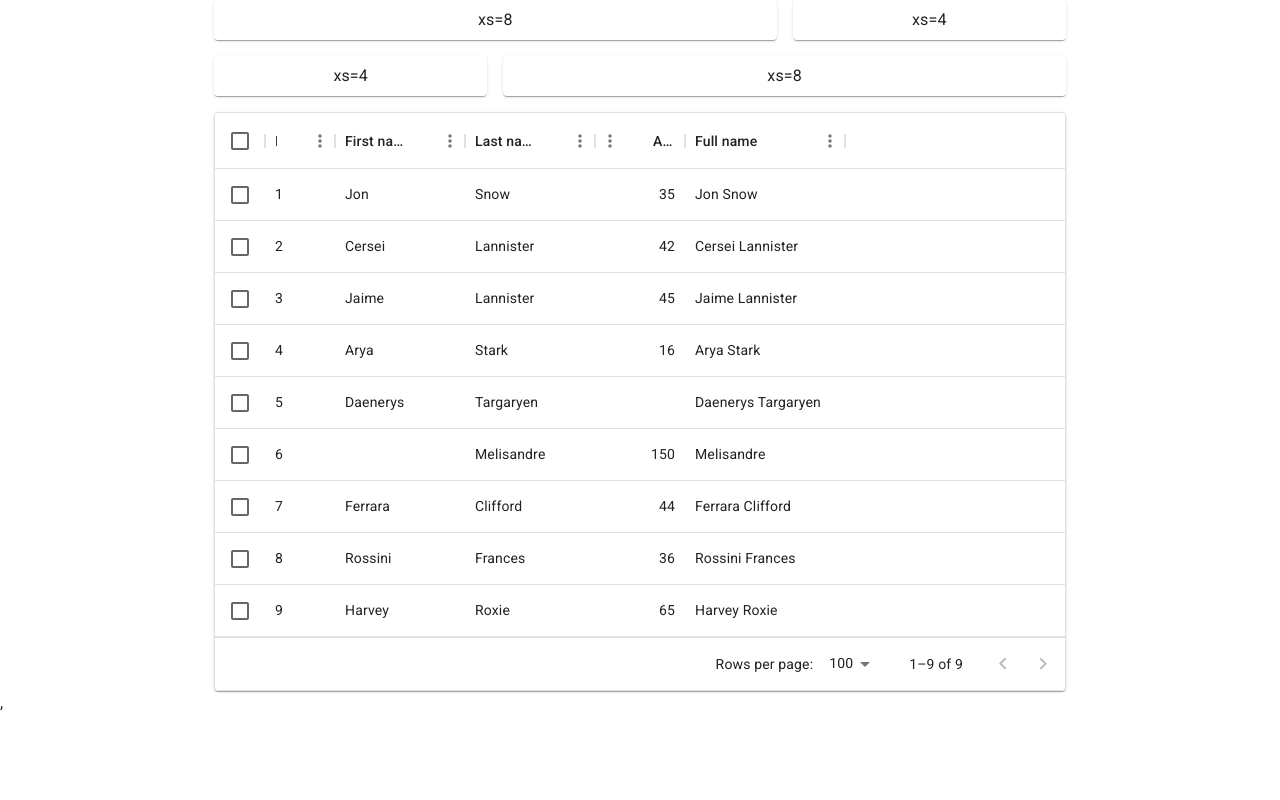
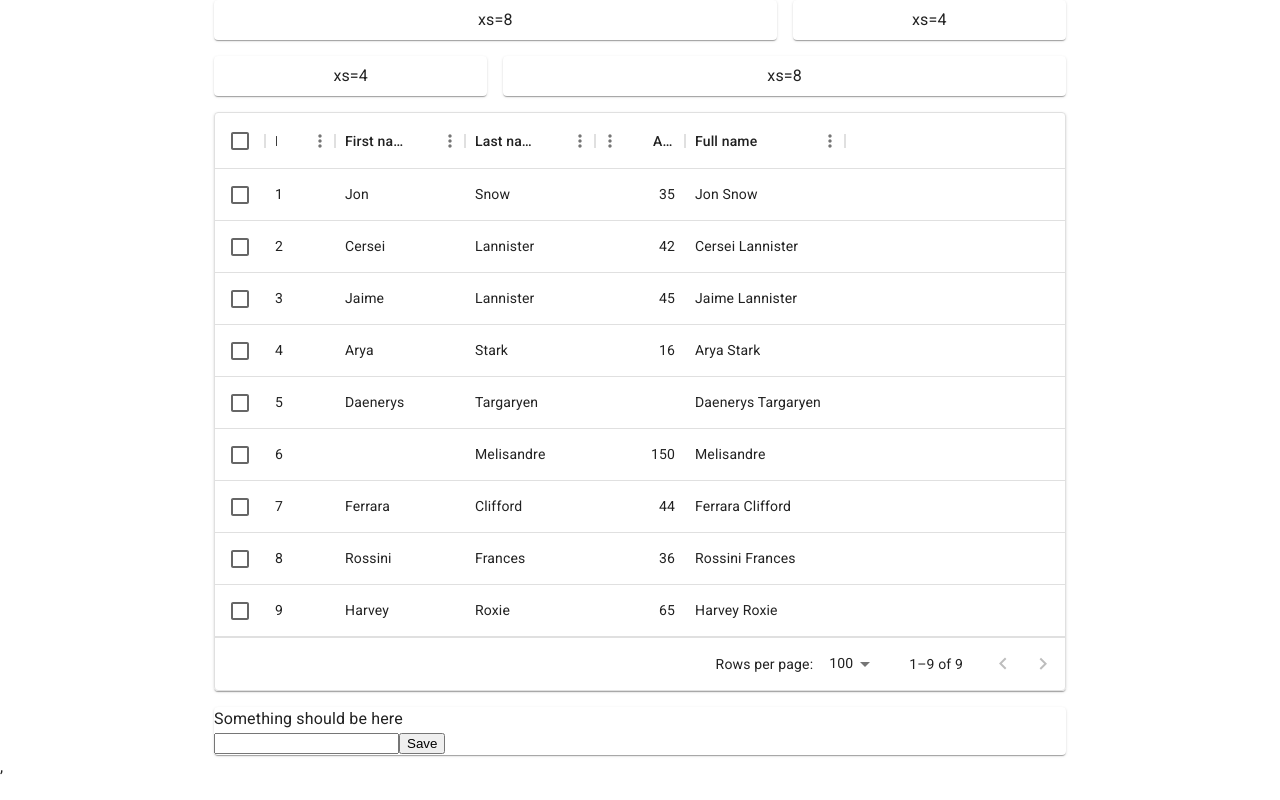
Before and after one commit to hnvlm/accounting-firebase, a React (Vite) app: page / in a window 1280 px wide. Built offline with nearby package versions, Linux system fonts and the light colour scheme.

Commit message:
Firestore setup and save data

```diff
--- a/package.json
+++ b/package.json
@@ -15,6 +15,7 @@
     "@mui/icons-material": "^5.11.16",
     "@mui/material": "^5.12.1",
     "@mui/x-data-grid": "^6.2.0",
+    "firebase": "^9.21.0",
     "react": "^18.2.0",
     "react-dom": "^18.2.0"
   },
--- a/src/App.jsx
+++ b/src/App.jsx
@@ -1,4 +1,10 @@
-import * as React from 'react';
+import React, {useRef} from 'react';
+import { handleSubmit } from './firebase/BasicOperations';
+
+// Const and Data
+import { collections } from './const/FirebaseConsts';
+
+// MUI
 import { styled } from '@mui/material/styles';
 import Container from '@mui/material/Container';
 import Box from '@mui/material/Box';
@@ -46,6 +52,18 @@ const rows = [
 ];
 
 export default function App() {
+  const dataRef = useRef()
+
+  const submithandler = (e) => {
+    e.preventDefault()
+    const data ={
+      name: dataRef.current.value
+    }
+    handleSubmit(dataRef.current.value, 'test_collection');
+    handleSubmit(collections.test, 'test', data);
+    dataRef.current.value = ""
+  }
+
   return (
     <Container maxWidth="md">
       <Box sx={{ flexGrow: 1 }}>
@@ -73,6 +91,15 @@ export default function App() {
               />
             </Paper>
           </Grid>
+          <Grid item xs={12}>
+            <Paper>
+              Something should be here
+              <form onSubmit={submithandler}>
+                <input type= "text" ref={dataRef} />
+                <button type = "submit">Save</button>
+              </form>
+            </Paper>
+          </Grid>
         </Grid>
       </Box>
     </Container>
--- /dev/null
+++ b/src/const/FirebaseConsts.js
@@ -0,0 +1,3 @@
+export const collections = Object.freeze({
+    test: 'test',
+});
--- /dev/null
+++ b/src/firebase/BasicOperations.js
@@ -0,0 +1,13 @@
+import { doc, setDoc } from "firebase/firestore";
+import { firestore } from './connection';
+
+
+export const handleSubmit = async (collection, key, data) =>{
+
+  try {
+    await setDoc(doc(firestore, collection, key), data);
+  } catch (error) {
+    console.error(error);
+  }
+
+};
--- /dev/null
+++ b/src/firebase/Connection.js
@@ -0,0 +1,19 @@
+// Import the functions you need from the SDKs you need
+import { initializeApp } from "firebase/app";
+import { getFirestore } from "firebase/firestore";
+// TODO: Add SDKs for Firebase products that you want to use
+// https://firebase.google.com/docs/web/setup#available-libraries
+
+// Your web app's Firebase configuration
+const firebaseConfig = {
+  apiKey: "AIzaSyCp0YHFIEHHwk0cxxm7qJt2LmqIoIObyjU",
+  authDomain: "accounting-8ff9a.firebaseapp.com",
+  projectId: "accounting-8ff9a",
+  storageBucket: "accounting-8ff9a.appspot.com",
+  messagingSenderId: "86951154708",
+  appId: "1:86951154708:web:115b8d591d29d33ae04301"
+};
+
+// Initialize Firebase
+const app = initializeApp(firebaseConfig);
+export const firestore = getFirestore(app);
```
Also changed, not shown: 2 other files (tests, documents, lock files or other folders).
